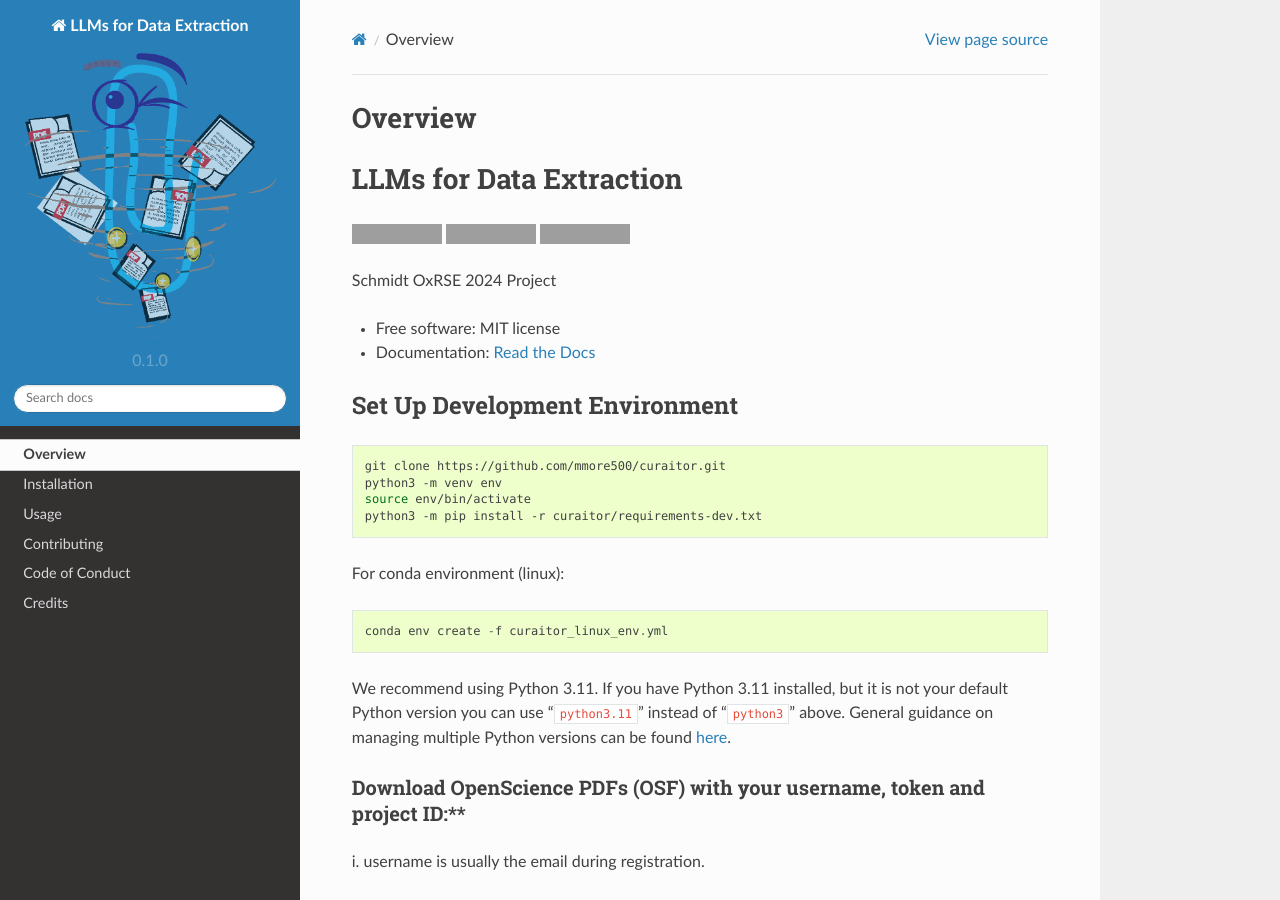
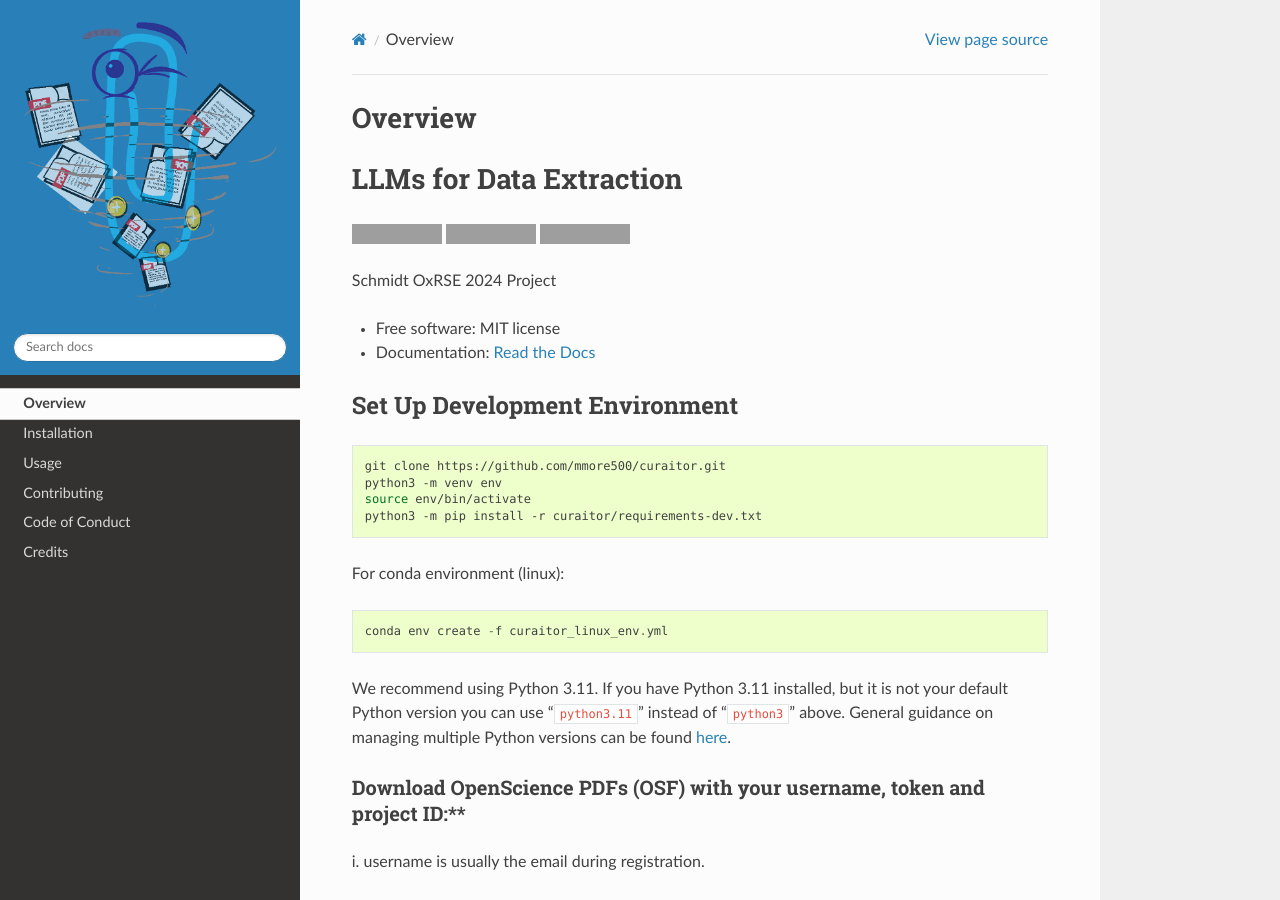
Before and after one commit to mmore500/curaitor, a Sphinx documentation site: the page built from docs/index.md, in a window 1280 px wide and 900 px high. Built offline with Sphinx 7.4.7 and the Read the Docs theme 2.0.0, drawn with Linux system fonts in a browser that asks for light colours; pages that are not in the unit, such as notebooks, are missing from menus; grey boxes are pictures that could not be loaded.

Commit message:
Update conf.py

```diff
--- a/docs/conf.py
+++ b/docs/conf.py
@@ -124,6 +124,10 @@ html_theme = "sphinx_rtd_theme"
 # so a file named "default.css" will overwrite the builtin "default.css".
 html_static_path = ["_static"]
 html_logo = "_static/logo.png"
+html_theme_options = {
+    'logo_only': True,
+    'display_version': False,
+}
 
 
 # -- Options for HTMLHelp output ---------------------------------------
```
